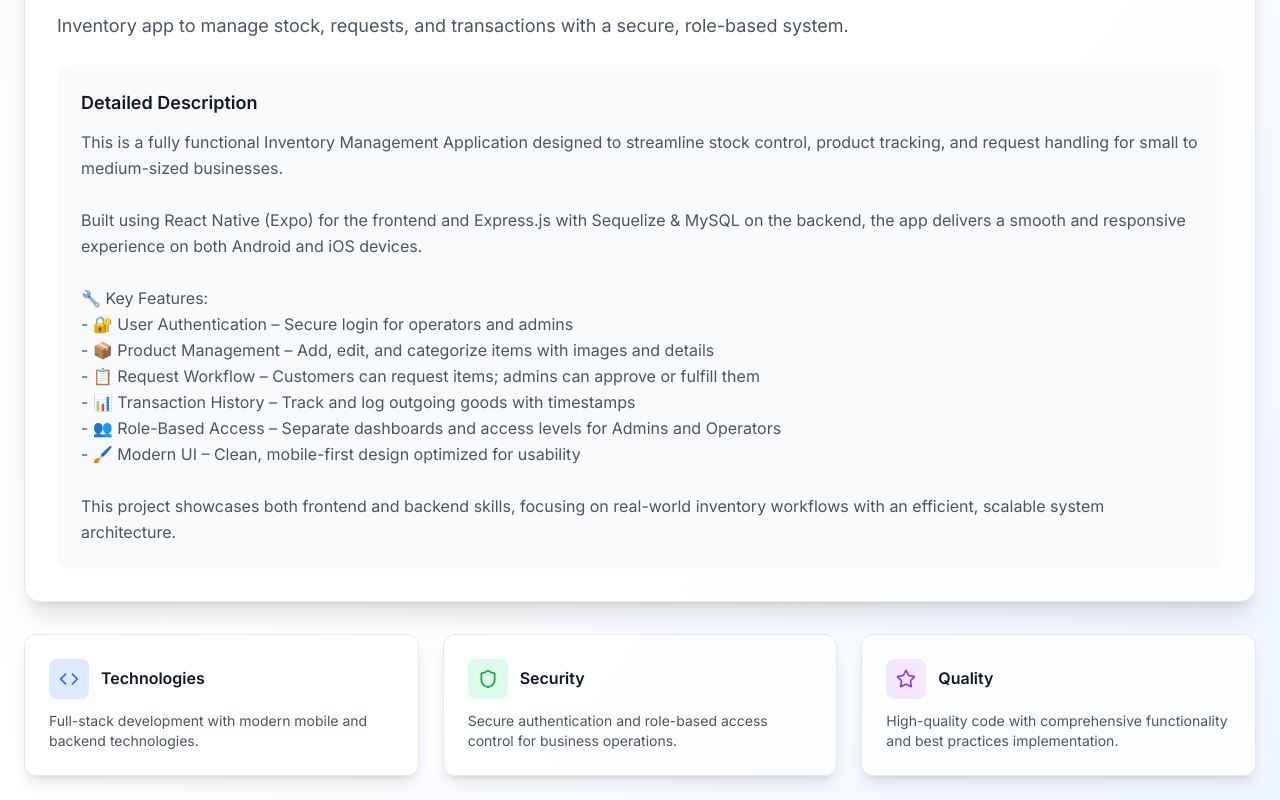
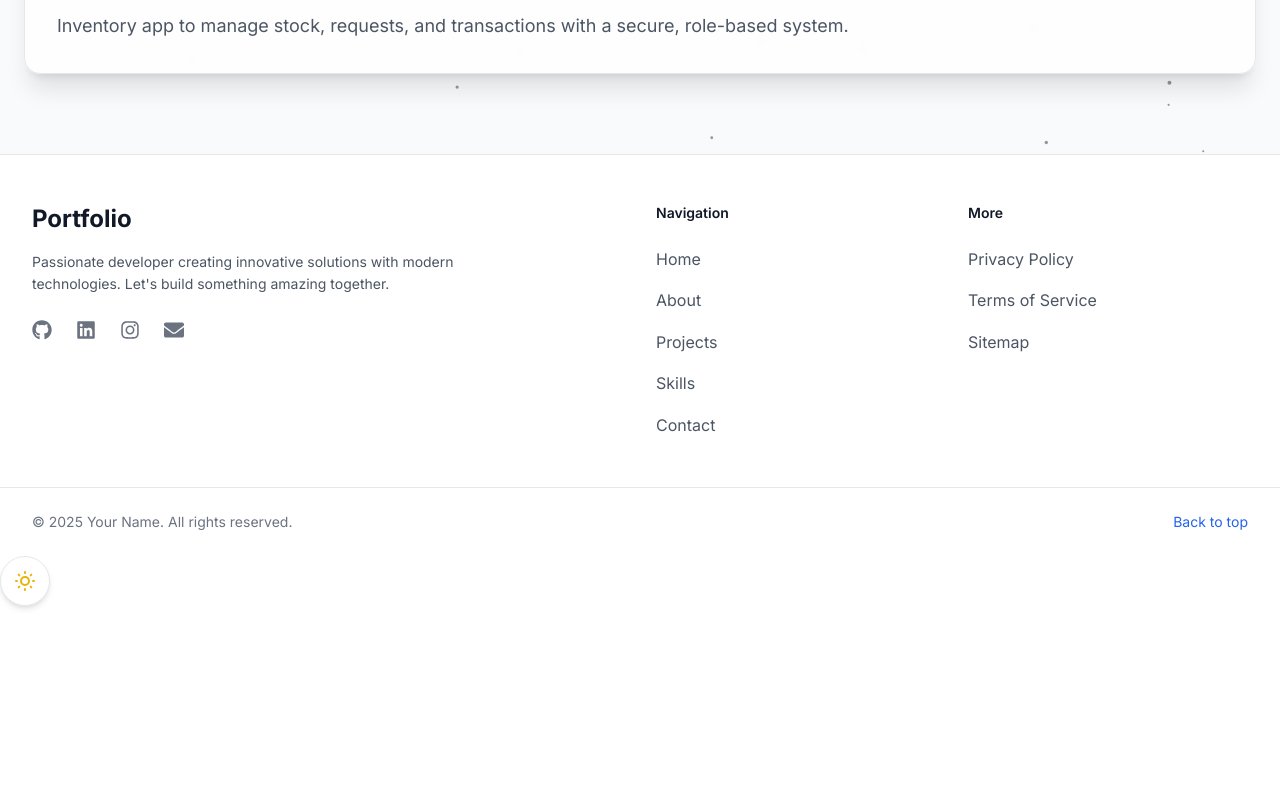
Before and after one commit to Ets028/portfolio, a React (Vite) app: page /projects/1 in a window 1280 px wide. Shown: the part 900-1700 px from the top of the page. After the commit the page ends 1506 px from the top, so only its background shows below. Built offline with nearby package versions, Linux system fonts and the light colour scheme.

Commit message:
fix: resolve live button and view code button

```diff
--- a/src/constants/projectsData.js
+++ b/src/constants/projectsData.js
@@ -1,3 +1,4 @@
+// src/constants/projectsData.js
 export const projects = [
   {
     id: 1,
@@ -40,28 +41,35 @@ This project showcases both frontend and backend skills, focusing on real-world
   },
   {
     id: 2,
-    title: "Web Portfolio",
+    title: "Portfolio Website",
     description:
-      "A personal portfolio website built with ReactJS and Tailwind CSS.",
-    image: "/images/project1.jpg",
-    technologies: ["React", "Tailwind CSS"],
+      "A modern, responsive portfolio website built with React and styled with Tailwind CSS. Features smooth animations, dark mode support, and optimized performance.",
+    category: "fullstack",
+    technologies: [
+      "React",
+      "Tailwind CSS",
+      "Framer Motion",
+      "JavaScript",
+      "HTML5",
+      "CSS3",
+    ],
+    liveUrl: "https://portfolio-ets.netlify.app",
     githubUrl: "https://github.com/ets028/portfolio",
-    liveUrl: "https://portfolio-ets.netlify.app",
-    category: "fullstack",
-    featured: true,
     details: {
       overview:
-        "This portfolio showcases my skills in React and Tailwind CSS, with a focus on modern UI, dark mode, and animations.",
+        "This portfolio website showcases modern web development practices with a focus on user experience and performance. Built using React for component-based architecture and Tailwind CSS for utility-first styling.",
       features: [
-        "Responsive design",
-        "Dark mode toggle",
-        "Project cards with animations",
-        "Particle background effect",
+        "Responsive design that works on all devices",
+        "Dark mode toggle with system preference detection",
+        "Smooth page transitions and micro-animations",
+        "Optimized images and lazy loading",
+        "SEO-friendly structure and meta tags",
+        "Fast loading times and performance optimization",
       ],
       challenges:
-        "Implementing smooth animations and responsive design that works on both desktop and mobile.",
+        "The main challenges included creating smooth animations that don't impact performance, implementing a robust dark mode system, and ensuring cross-browser compatibility while maintaining clean, maintainable code.",
       solutions:
-        "Used React Spring for animations and Tailwind CSS for responsive utility classes.",
+        "Implemented Framer Motion for performant animations, used CSS custom properties for theme switching, and employed modern CSS techniques with Tailwind utilities for consistent styling across different browsers.",
     },
   },
   {
--- a/src/pages/ProjectDetail.jsx
+++ b/src/pages/ProjectDetail.jsx
@@ -4,7 +4,6 @@ import {
   ArrowLeft,
   ExternalLink,
   Github,
-  Play,
   Star,
   Calendar,
   Code,
@@ -22,7 +21,12 @@ const ProjectDetails = () => {
   const navigate = useNavigate();
   const [activeTab, setActiveTab] = useState("overview");
 
+  // Debug: Log untuk memastikan data tersedia
+  console.log("Project ID:", id);
+  console.log("All projects:", projects);
+
   const project = projects.find((p) => p.id === parseInt(id));
+  console.log("Found project:", project);
 
   if (!project) {
     return (
@@ -64,17 +68,72 @@ const ProjectDetails = () => {
     { id: "solutions", label: "Solutions", icon: Lightbulb },
   ];
 
+  // Handle external link clicks dengan logging yang lebih detail
+  const handleLiveDemoClick = (e) => {
+    e.preventDefault();
+    e.stopPropagation();
+
+    console.log("=== LIVE DEMO CLICK DEBUG ===");
+    console.log("Event:", e);
+    console.log("Project:", project);
+    console.log("Live URL:", project?.liveUrl);
+    console.log("Project keys:", Object.keys(project));
+
+    if (project?.liveUrl) {
+      console.log("Opening live demo URL:", project.liveUrl);
+      try {
+        // Test dengan window.location terlebih dahulu
+        window.open(project.liveUrl, "_blank", "noopener,noreferrer");
+        console.log("Window.open called successfully");
+      } catch (error) {
+        console.error("Failed to open live demo:", error);
+        // Fallback ke window.location
+        window.location.href = project.liveUrl;
+      }
+    } else {
+      console.log("No live URL available");
+      alert("Live demo is not available for this project.");
+    }
+  };
+
+  const handleGithubClick = (e) => {
+    e.preventDefault();
+    e.stopPropagation();
+
+    console.log("=== GITHUB CLICK DEBUG ===");
+    console.log("Event:", e);
+    console.log("Project:", project);
+    console.log("GitHub URL:", project?.githubUrl);
+
+    if (project?.githubUrl) {
+      console.log("Opening GitHub URL:", project.githubUrl);
+      try {
+        window.open(project.githubUrl, "_blank", "noopener,noreferrer");
+        console.log("Window.open called successfully");
+      } catch (error) {
+        console.error("Failed to open GitHub:", error);
+        window.location.href = project.githubUrl;
+      }
+    } else {
+      console.log("No GitHub URL available");
+      alert("GitHub repository is not available for this project.");
+    }
+  };
+
+  // Test function untuk memastikan onClick bekerja
+  const testClick = () => {
+    console.log("Test button clicked!");
+    alert("Test button works!");
+  };
+
   return (
-    <div className="min-h-screen bg-gradient-to-br from-slate-50 via-white to-blue-50 dark:from-gray-900 dark:via-gray-800 dark:to-blue-900">
+    <div className="min-h-screen from-slate-50 via-white to-blue-50 dark:from-gray-900 dark:via-gray-800 dark:to-blue-900">
       {/* Hero Section */}
       <div className="relative overflow-hidden">
-        {/* Background Pattern */}
-        <div className="absolute inset-0 bg-grid-pattern opacity-5"></div>
-
         {/* Go Back Button */}
         <button
           onClick={goBack}
-          className="fixed top-6 left-6 z-50 group bg-white/80 dark:bg-gray-800/80 backdrop-blur-sm border border-gray-200 dark:border-gray-700 rounded-full p-3 shadow-lg hover:shadow-xl transition-all duration-300 hover:scale-110"
+          className="fixed top-6 left-6 z-50 group bg-white/80 dark:bg-gray-800/80 backdrop-blur-sm border border-gray-200 dark:border-gray-700 rounded-full p-3 shadow-lg hover:scale-110 transition-transform"
         >
           <ArrowLeft className="w-5 h-5 text-gray-700 dark:text-gray-300 group-hover:text-blue-600 dark:group-hover:text-blue-400 transition-colors" />
         </button>
@@ -102,7 +161,7 @@ const ProjectDetails = () => {
 
             {/* Description */}
             <p className="text-xl text-gray-600 dark:text-gray-400 max-w-3xl mx-auto leading-relaxed">
-              {project.description.length > 200
+              {project.description?.length > 200
                 ? project.description.substring(0, 200) + "..."
                 : project.description}
             </p>
@@ -111,7 +170,7 @@ const ProjectDetails = () => {
             <div className="flex items-center justify-center gap-8 text-gray-600 dark:text-gray-400">
               <div className="flex items-center gap-2">
                 <Code className="w-5 h-5" />
-                <span>{project.technologies.length} Technologies</span>
+                <span>{project.technologies?.length || 0} Technologies</span>
               </div>
               {project.category === "fullstack" && (
                 <div className="flex items-center gap-2">
@@ -127,36 +186,51 @@ const ProjectDetails = () => {
 
             {/* Tech Stack */}
             <div className="flex flex-wrap justify-center gap-3 max-w-4xl mx-auto">
-              {project.technologies.map((tech, index) => (
+              {project.technologies?.map((tech, index) => (
                 <span
                   key={index}
-                  className="px-4 py-2 bg-white/80 dark:bg-gray-800/80 backdrop-blur-sm text-gray-700 dark:text-gray-300 rounded-xl text-sm font-medium hover:bg-gray-100 dark:hover:bg-gray-700 transition-all duration-300 border border-gray-200 dark:border-gray-700 hover:scale-105"
+                  className="px-4 py-2 bg-white/80 dark:bg-gray-800/80 backdrop-blur-sm text-gray-700 dark:text-gray-300 rounded-xl text-sm font-medium border border-gray-200 dark:border-gray-700 hover:scale-105 transition-transform cursor-pointer"
                 >
                   {tech}
                 </span>
-              ))}
+              )) || []}
             </div>
 
-            {/* Action Buttons */}
+            {/* Action Buttons - Simplified Version */}
             <div className="flex justify-center gap-4 pt-6">
-              <a
-                href={project.liveUrl}
-                target="_blank"
-                rel="noopener noreferrer"
-                className="flex items-center gap-3 bg-blue-600 hover:bg-blue-700 text-white px-8 py-4 rounded-xl font-medium transition-all duration-300 hover:shadow-xl hover:scale-105"
+              {/* Live Demo Button */}
+              {project.liveUrl ? (
+                <button
+                  onClick={handleLiveDemoClick}
+                  className="flex items-center gap-3 px-8 py-4 bg-blue-600 hover:bg-blue-700 text-white rounded-xl font-medium transition-all duration-300 cursor-pointer"
+                  type="button"
                 >
                   <ExternalLink className="w-5 h-5" />
                   Live Demo
-              </a>
-              <a
-                href={project.githubUrl}
-                target="_blank"
-                rel="noopener noreferrer"
-                className="flex items-center gap-3 bg-gray-800 dark:bg-gray-700 hover:bg-gray-900 dark:hover:bg-gray-600 text-white px-8 py-4 rounded-xl font-medium transition-all duration-300 hover:shadow-xl hover:scale-105"
+                </button>
+              ) : (
+                <div className="flex items-center gap-3 px-8 py-4 bg-gray-400 text-gray-200 rounded-xl font-medium cursor-not-allowed">
+                  <ExternalLink className="w-5 h-5" />
+                  Demo Unavailable
+                </div>
+              )}
+
+              {/* GitHub Button */}
+              {project.githubUrl ? (
+                <button
+                  onClick={handleGithubClick}
+                  className="flex items-center gap-3 px-8 py-4 bg-gray-800 dark:bg-gray-700 hover:bg-gray-900 dark:hover:bg-gray-600 text-white rounded-xl font-medium transition-all duration-300 cursor-pointer"
+                  type="button"
                 >
                   <Github className="w-5 h-5" />
                   View Code
-              </a>
+                </button>
+              ) : (
+                <div className="flex items-center gap-3 px-8 py-4 bg-gray-400 text-gray-200 rounded-xl font-medium cursor-not-allowed">
+                  <Github className="w-5 h-5" />
+                  Code Unavailable
+                </div>
+              )}
             </div>
           </div>
         </div>
@@ -175,7 +249,7 @@ const ProjectDetails = () => {
                   onClick={() => setActiveTab(tab.id)}
                   className={`flex items-center gap-2 px-6 py-3 rounded-xl font-medium transition-all duration-300 ${
                     activeTab === tab.id
-                      ? "bg-blue-600 text-white shadow-lg scale-105"
+                      ? "bg-blue-600 text-white shadow-lg"
                       : "text-gray-600 dark:text-gray-400 hover:text-blue-600 dark:hover:text-blue-400 hover:bg-gray-100 dark:hover:bg-gray-700"
                   }`}
                 >
@@ -196,20 +270,8 @@ const ProjectDetails = () => {
               </h2>
               <div className="prose prose-gray dark:prose-invert max-w-none">
                 <p className="text-gray-600 dark:text-gray-400 leading-relaxed text-lg whitespace-pre-line">
-                  {project.details.overview}
+                  {project.details?.overview || "Overview not available"}
                 </p>
-                {project.description &&
-                  project.description.length >
-                    project.details.overview.length && (
-                    <div className="mt-6 p-6 bg-gray-50 dark:bg-gray-700/50 rounded-xl">
-                      <h3 className="text-lg font-semibold text-gray-900 dark:text-white mb-3">
-                        Detailed Description
-                      </h3>
-                      <div className="text-gray-600 dark:text-gray-400 leading-relaxed whitespace-pre-line">
-                        {project.description}
-                      </div>
-                    </div>
-                  )}
               </div>
             </div>
           )}
@@ -220,7 +282,7 @@ const ProjectDetails = () => {
                 Key Features
               </h2>
               <div className="grid md:grid-cols-2 gap-4">
-                {project.details.features.map((feature, index) => (
+                {project.details?.features?.map((feature, index) => (
                   <div
                     key={index}
                     className="flex items-start gap-3 p-4 bg-gray-50 dark:bg-gray-700/50 rounded-lg hover:bg-gray-100 dark:hover:bg-gray-700 transition-colors"
@@ -230,7 +292,7 @@ const ProjectDetails = () => {
                       {feature}
                     </span>
                   </div>
-                ))}
+                )) || <p className="text-gray-500">No features available</p>}
               </div>
             </div>
           )}
@@ -242,7 +304,7 @@ const ProjectDetails = () => {
               </h2>
               <div className="bg-red-50 dark:bg-red-900/20 border-l-4 border-red-500 p-6 rounded-r-lg">
                 <p className="text-gray-700 dark:text-gray-300 leading-relaxed">
-                  {project.details.challenges}
+                  {project.details?.challenges || "Challenges not documented"}
                 </p>
               </div>
             </div>
@@ -255,80 +317,13 @@ const ProjectDetails = () => {
               </h2>
               <div className="bg-green-50 dark:bg-green-900/20 border-l-4 border-green-500 p-6 rounded-r-lg">
                 <p className="text-gray-700 dark:text-gray-300 leading-relaxed">
-                  {project.details.solutions}
+                  {project.details?.solutions || "Solutions not documented"}
                 </p>
               </div>
             </div>
           )}
         </div>
-
-        {/* Additional Info Cards */}
-        <div className="grid md:grid-cols-3 gap-6 mt-8">
-          <div className="bg-white/80 dark:bg-gray-800/80 backdrop-blur-sm rounded-xl p-6 shadow-lg border border-gray-200 dark:border-gray-700 hover:shadow-xl transition-shadow">
-            <div className="flex items-center gap-3 mb-3">
-              <div className="w-10 h-10 bg-blue-100 dark:bg-blue-900/30 rounded-lg flex items-center justify-center">
-                <Code className="w-5 h-5 text-blue-600 dark:text-blue-400" />
       </div>
-              <h3 className="font-semibold text-gray-900 dark:text-white">
-                Technologies
-              </h3>
-            </div>
-            <p className="text-gray-600 dark:text-gray-400 text-sm">
-              {project.category === "fullstack"
-                ? "Full-stack development with modern mobile and backend technologies."
-                : "Built with modern web technologies for optimal performance."}
-            </p>
-          </div>
-
-          <div className="bg-white/80 dark:bg-gray-800/80 backdrop-blur-sm rounded-xl p-6 shadow-lg border border-gray-200 dark:border-gray-700 hover:shadow-xl transition-shadow">
-            <div className="flex items-center gap-3 mb-3">
-              <div className="w-10 h-10 bg-green-100 dark:bg-green-900/30 rounded-lg flex items-center justify-center">
-                {project.title.toLowerCase().includes("inventory") ? (
-                  <Shield className="w-5 h-5 text-green-600 dark:text-green-400" />
-                ) : (
-                  <Target className="w-5 h-5 text-green-600 dark:text-green-400" />
-                )}
-              </div>
-              <h3 className="font-semibold text-gray-900 dark:text-white">
-                {project.title.toLowerCase().includes("inventory")
-                  ? "Security"
-                  : "Performance"}
-              </h3>
-            </div>
-            <p className="text-gray-600 dark:text-gray-400 text-sm">
-              {project.title.toLowerCase().includes("inventory")
-                ? "Secure authentication and role-based access control for business operations."
-                : "Optimized for speed and efficiency with excellent user experience metrics."}
-            </p>
-          </div>
-
-          <div className="bg-white/80 dark:bg-gray-800/80 backdrop-blur-sm rounded-xl p-6 shadow-lg border border-gray-200 dark:border-gray-700 hover:shadow-xl transition-shadow">
-            <div className="flex items-center gap-3 mb-3">
-              <div className="w-10 h-10 bg-purple-100 dark:bg-purple-900/30 rounded-lg flex items-center justify-center">
-                <Star className="w-5 h-5 text-purple-600 dark:text-purple-400" />
-              </div>
-              <h3 className="font-semibold text-gray-900 dark:text-white">
-                Quality
-              </h3>
-            </div>
-            <p className="text-gray-600 dark:text-gray-400 text-sm">
-              High-quality code with comprehensive functionality and best
-              practices implementation.
-            </p>
-          </div>
-        </div>
-      </div>
-
-      <style jsx>{`
-        .bg-grid-pattern {
-          background-image: radial-gradient(
-            circle at 1px 1px,
-            rgba(255, 255, 255, 0.15) 1px,
-            transparent 0
-          );
-          background-size: 20px 20px;
-        }
-      `}</style>
     </div>
   );
 };
```
Lines whose indentation alone changed are shown as unchanged.
